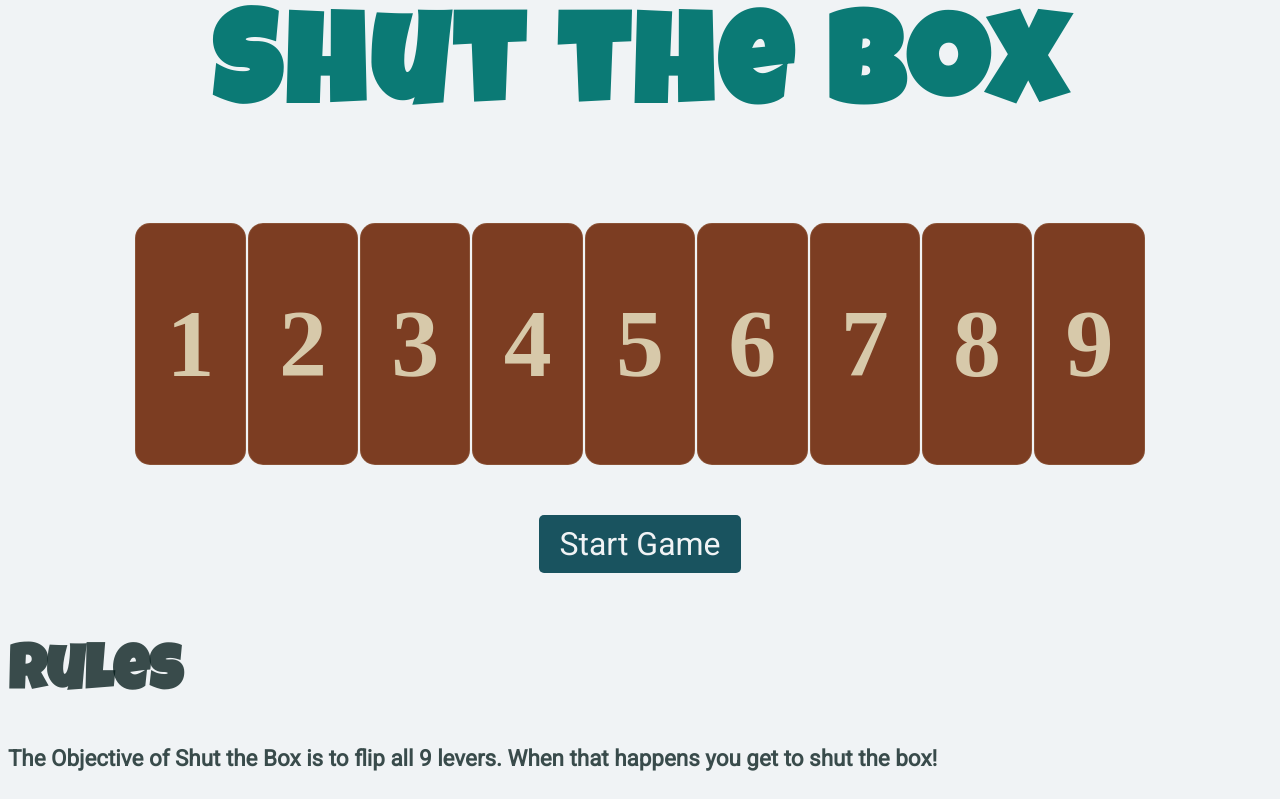
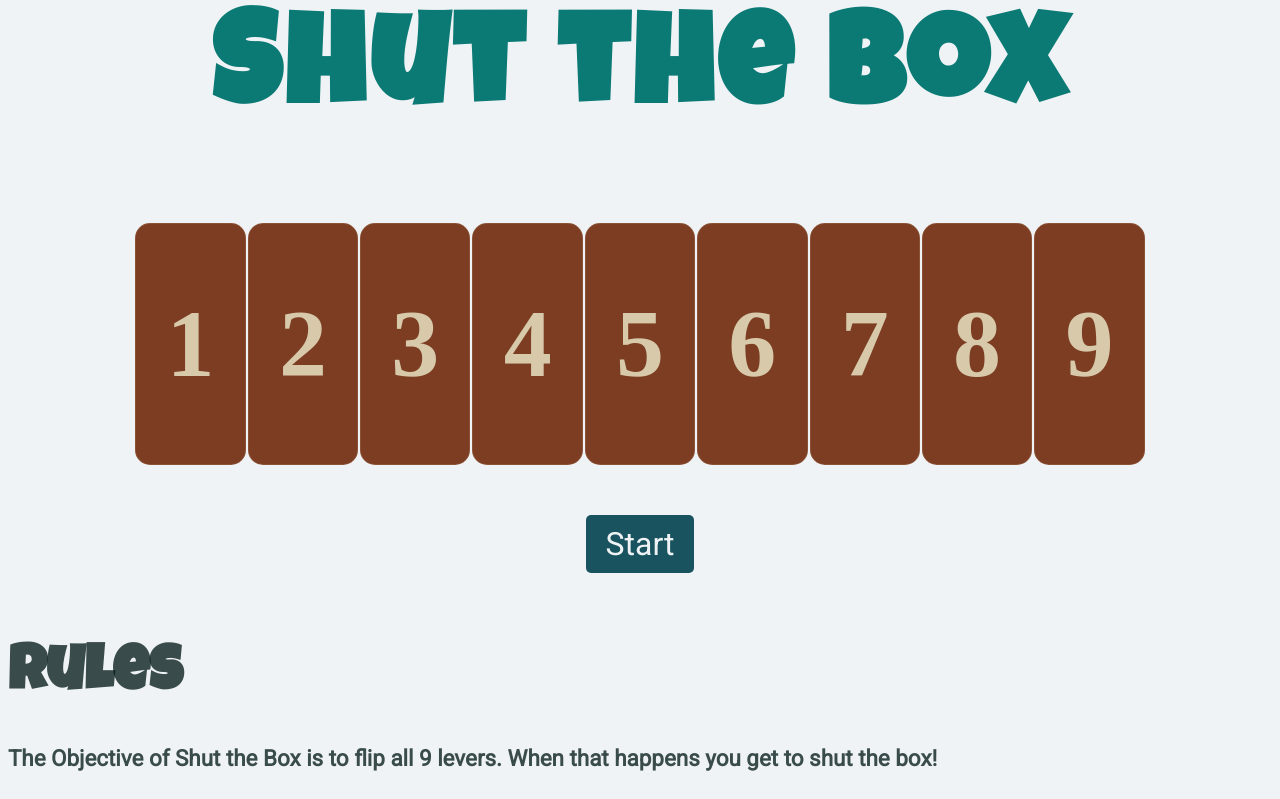
Before and after one commit to adam-beck/dont-close-the-box, a React app: page / in a window 1280 px wide. Shown: the top 799 px of the page. Built offline with nearby package versions, Linux system fonts and the light colour scheme.

Commit message:
Changes text of start button

```diff
--- a/src/App.js
+++ b/src/App.js
@@ -48,7 +48,7 @@ const Rules = () => {
     <div className="rules">
       <a className="rules header" href="#rules">Rules</a>
 
-      <p id="rules">
+      <p>
         The Objective of Shut the Box is to flip all 9 levers. When that happens you get to shut the box!
       </p>
 
--- a/src/Box.js
+++ b/src/Box.js
@@ -175,12 +175,10 @@ const Dice = ({ dice, onClick }) => {
 }
 
 const GameInformation = ({ state, newGame }) => {
-  const buttonText = state === 1 ? 'Start Game' : 'Start New Game';
-
   return (
     <div className="game-information">
       {state === 4 && <h1 className="game-over">GAME OVER!</h1>}
-      {state !== 2 && <button className="start-button" onClick={newGame}>{buttonText}</button>}
+      {state !== 2 && <button className="start-button" onClick={newGame}>Start</button>}
     </div>
   );
 }
```
